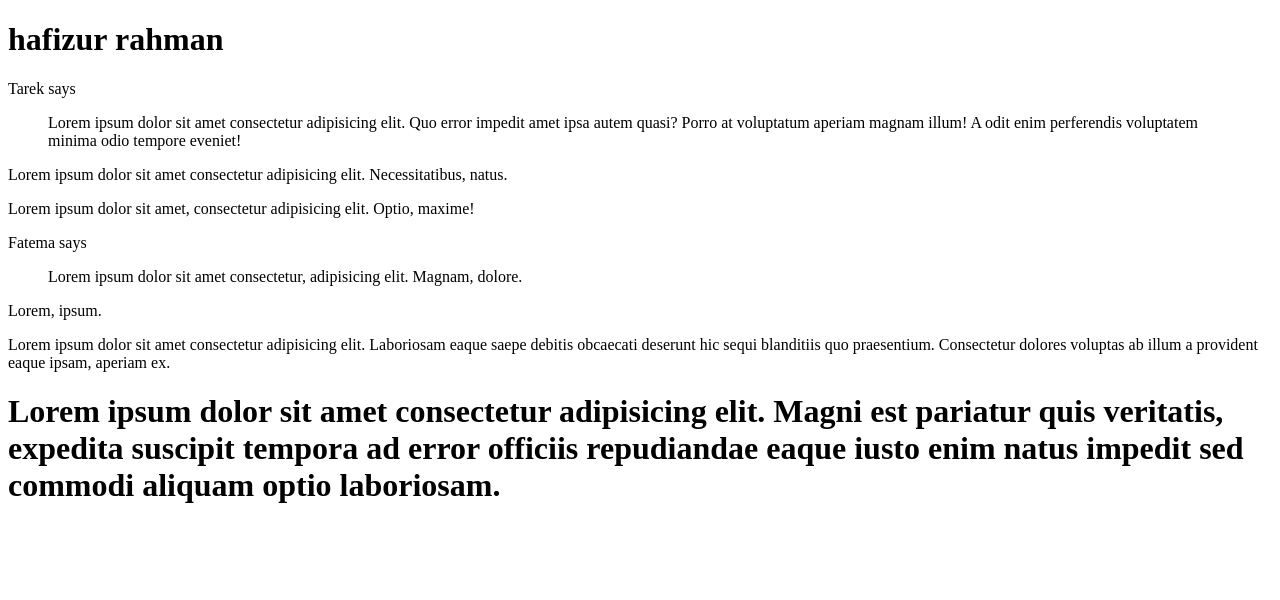
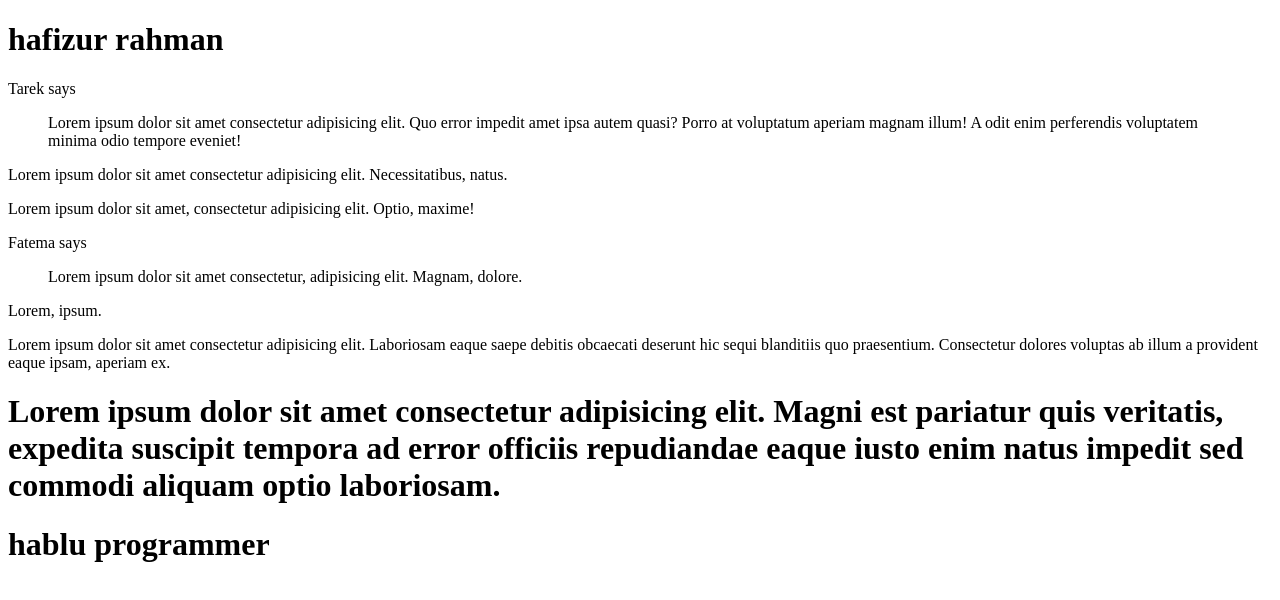
Before and after one commit to hafizur20609/tarek-website, a plain HTML site: page index.htm in a window 1280 px wide. Drawn offline with Linux system fonts and the light colour scheme.

Commit message:
Update index.htm

```diff
--- a/index.htm
+++ b/index.htm
@@ -14,5 +14,6 @@
        <p>Lorem, ipsum.</p>
        <p>Lorem ipsum dolor sit amet consectetur adipisicing elit. Laboriosam eaque saepe debitis obcaecati deserunt hic sequi blanditiis quo praesentium. Consectetur dolores voluptas ab illum a provident eaque ipsam, aperiam ex.</p>
        <h1>Lorem ipsum dolor sit amet consectetur adipisicing elit. Magni est pariatur quis veritatis, expedita suscipit tempora ad error officiis repudiandae eaque iusto enim natus impedit sed commodi aliquam optio laboriosam.</h1>
+       <h1> hablu programmer </h1>
 </body>
 </html>
```
